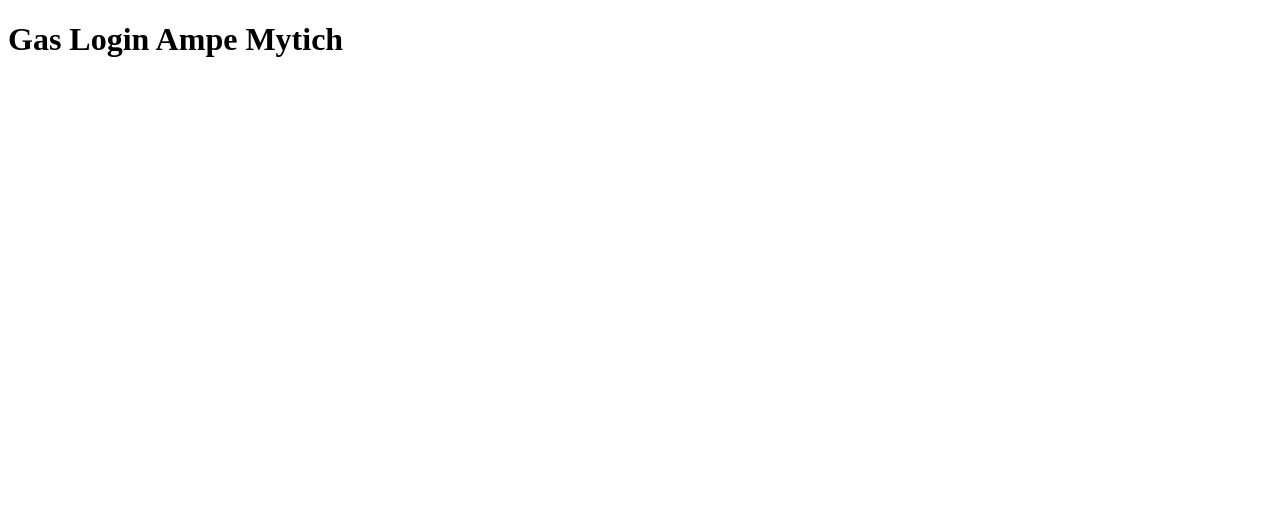
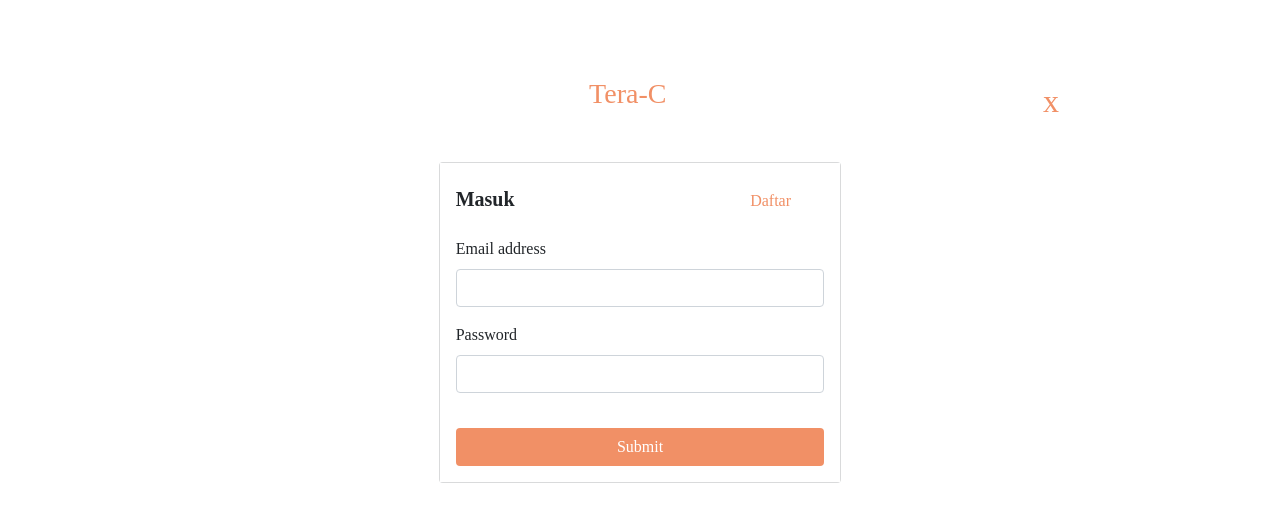
Before and after one commit to armanmaulana123/Tera-C, a CodeIgniter app: page /Tera-C/landing/login in a window 1280 px wide. Shown: the top 522 px of the page. Run offline with CodeIgniter, Linux system fonts and the light colour scheme; some libraries are stand-ins or nearby versions.

Commit message:
create login page

```diff
--- a/application/controllers/Landing.php
+++ b/application/controllers/Landing.php
@@ -6,16 +6,25 @@ class Landing extends CI_Controller
 
     public function index()
     {
-        $this->load->view('home.php');
+        $data['title'] = "Tera-C";
+
+        $this->load->view('templates/landing/header.php', $data);
+        $this->load->view('v_home.php');
     }
 
     public function login()
     {
-        $this->load->view('login.php');
+        $data['title'] = "Tera-C | Login";
+
+        $this->load->view('templates/landing/header.php', $data);
+        $this->load->view('v_login.php');
     }
 
     public function register()
     {
+        $data['title'] = "Tera-C";
+
+        $this->load->view('templates/landing/header.php', $data);
         $this->load->view('register.php');
     }
 }
--- a/application/views/login.php
+++ /dev/null
@@ -1,15 +0,0 @@
-<!DOCTYPE html>
-<html lang="en">
-
-<head>
-    <meta charset="UTF-8">
-    <meta http-equiv="X-UA-Compatible" content="IE=edge">
-    <meta name="viewport" content="width=device-width, initial-scale=1.0">
-    <title>Ini Page Login</title>
-</head>
-
-<body>
-    <h1>Gas Login Ampe Mytich</h1>
-</body>
-
-</html>
--- /dev/null
+++ b/application/views/templates/landing/header.php
@@ -0,0 +1,22 @@
+<!doctype html>
+<html lang="en">
+
+<head>
+    <!-- Required meta tags -->
+    <meta charset="utf-8">
+    <meta name="viewport" content="width=device-width, initial-scale=1">
+
+    <!-- Bootstrap CSS -->
+    <link href="https://cdn.jsdelivr.net/npm/bootstrap@5.1.3/dist/css/bootstrap.min.css" rel="stylesheet" integrity="sha384-1BmE4kWBq78iYhFldvKuhfTAU6auU8tT94WrHftjDbrCEXSU1oBoqyl2QvZ6jIW3" crossorigin="anonymous">
+
+    <link href="http://maxcdn.bootstrapcdn.com/font-awesome/4.1.0/css/font-awesome.min.css" rel="stylesheet">
+    <link rel="stylesheet" href="<?= base_url() ?>assets/font/Poppins">
+
+    <style>
+        body {
+            font-family: Poppins;
+        }
+    </style>
+
+    <title><?= $title ?></title>
+</head>
--- /dev/null
+++ b/application/views/v_login.php
@@ -0,0 +1,56 @@
+<!DOCTYPE html>
+<html lang="en">
+
+<head>
+    <meta charset="UTF-8">
+    <meta http-equiv="X-UA-Compatible" content="IE=edge">
+    <meta name="viewport" content="width=device-width, initial-scale=1.0">
+    <title>Ini Page Login</title>
+</head>
+
+<body>
+    <div class="container-fluid" style="margin-top: 6%;">
+        <div class="row justify-content-center" style="margin-left: 31%;">
+            <div class="col-md-5">
+                <h3 style="color:#F19066;">Tera-C</h3>
+            </div>
+            <div class="col-md-1" style="margin-left: 10%;">
+                <a href="<?= base_url('landing') ?>" style="text-decoration: none; font-size:xx-large; color:#F19066;">x</a>
+            </div>
+        </div>
+        <div class="row justify-content-center" style="margin-top: 3%;">
+            <div class="col-md-4 justify-content-center">
+                <div class="card text-dark bg-light mb-3" style="max-width: 100%;">
+                    <div class="card-body" style="background-color: white;">
+                        <div class="row justify-content-between" style="margin-top:2%;">
+                            <div class="col-md-9">
+                                <h5 style="font-weight: bold;">Masuk</h5>
+                            </div>
+                            <div class="col-md-3" style="margin-top: 1%;">
+                                <a href="#" style="color:#F19066; text-decoration:none;">
+                                    <h6>Daftar</h6>
+                                </a>
+                            </div>
+                        </div>
+                        <div style="margin-top: 5%;">
+                            <form>
+                                <div class="mb-3">
+                                    <label for="exampleInputEmail1" class="form-label">Email address</label>
+                                    <input type="email" class="form-control" id="exampleInputEmail1" aria-describedby="emailHelp">
+                                    <!-- <div id="emailHelp" class="form-text">We'll never share your email with anyone else.</div> -->
+                                </div>
+                                <div class="mb-3">
+                                    <label for="exampleInputPassword1" class="form-label">Password</label>
+                                    <input type="password" class="form-control" id="exampleInputPassword1">
+                                </div>
+                                <button type="submit" class="btn" style="width: 100%; margin-top:5%; background-color:#F19066; color:white;">Submit</button>
+                            </form>
+                        </div>
+                    </div>
+                </div>
+            </div>
+        </div>
+    </div>
+</body>
+
+</html>
```
Also changed, not shown: application/views/v_home.php (renamed from application/views/home.php, +1 -24 lines).
